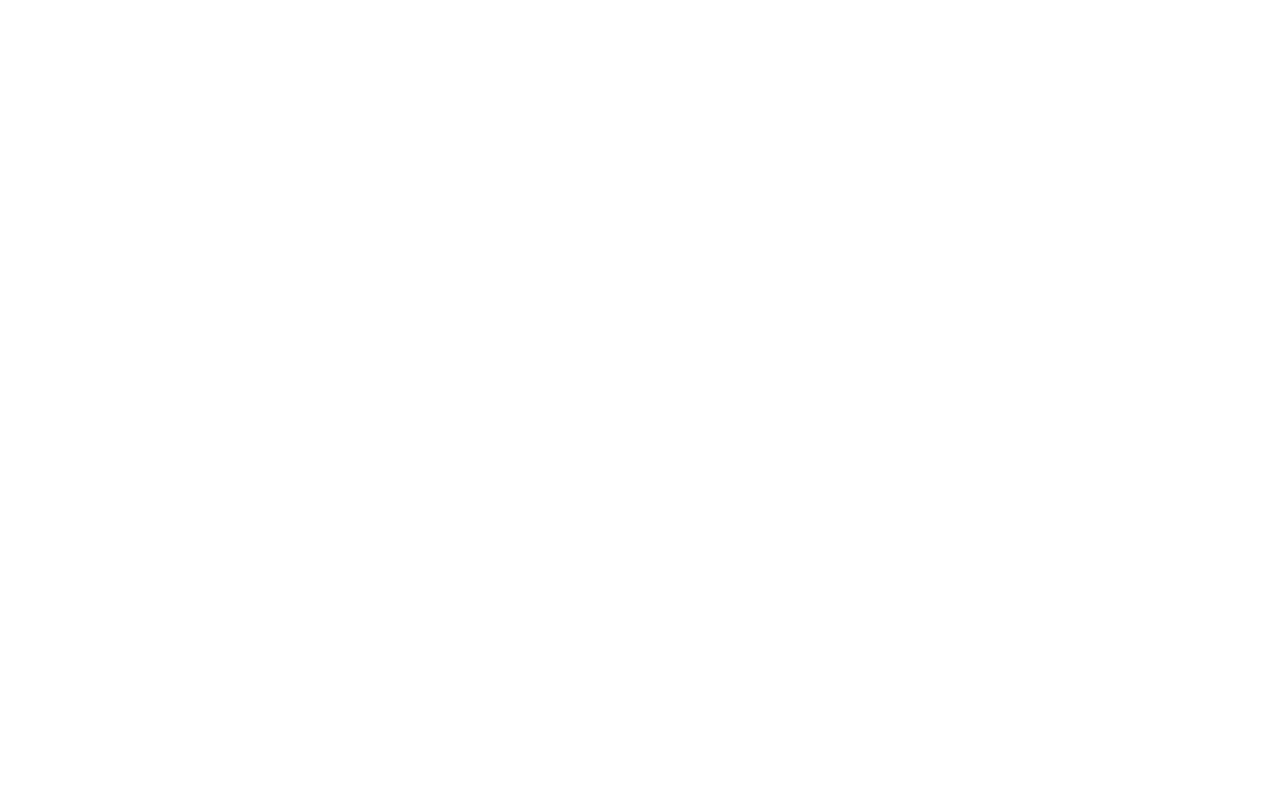
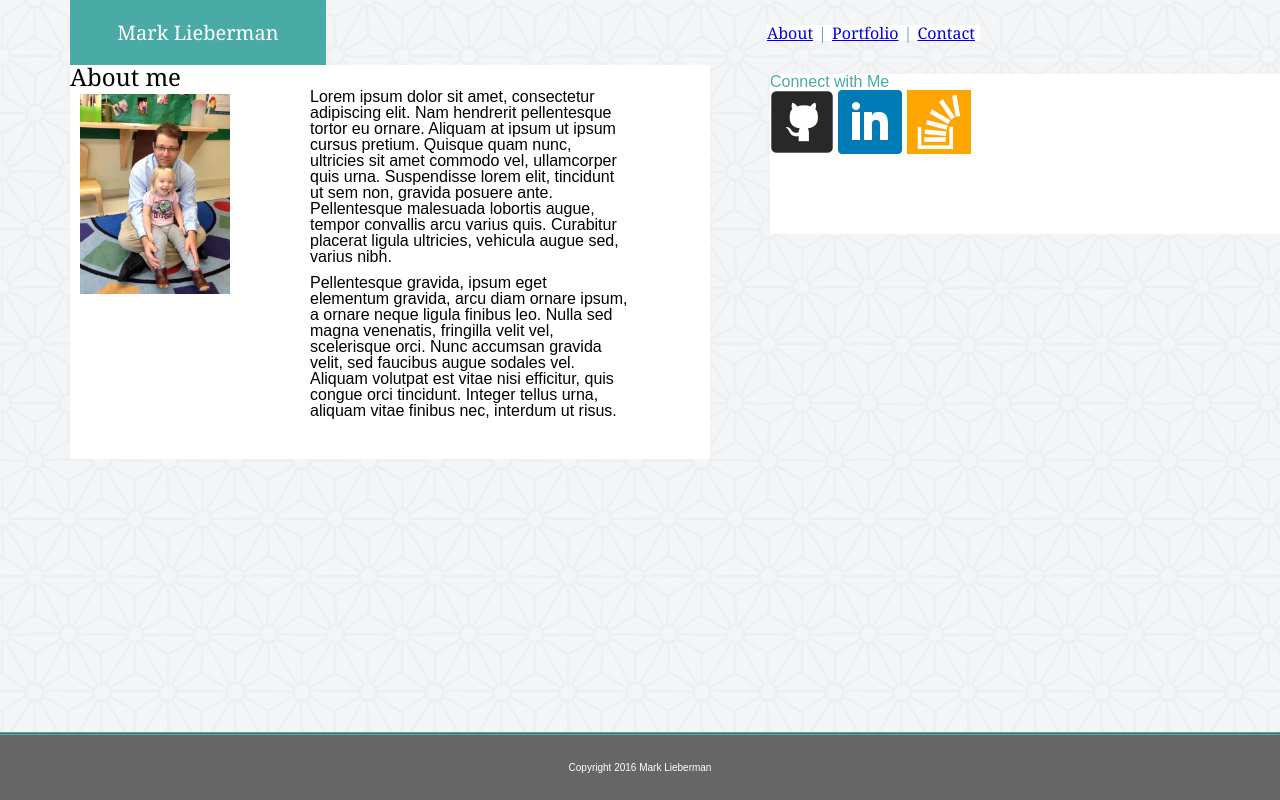
Before and after one commit to Markliebs/Basic-Portfolio, a PHP site: page /portfolio.html in a window 1280 px wide. Before the commit the page is empty. Run offline with PHP 8.4, Linux system fonts and the light colour scheme.

Commit message:
First Attempt at Homework, again

```diff
--- a/assets/css/style.css
+++ b/assets/css/style.css
@@ -1,3 +1,7 @@
+.body{
+	background-image: url("assets/images/asanoha-400px.png");
+	background-repeat: repeat-x;
+}
 .header{
 	text-align: center;
 	vertical-align: middle;
--- a/index.html
+++ b/index.html
@@ -5,6 +5,7 @@
 <link rel="stylesheet" href="assets/css/style.css">
 	<title>This is my Bio song, it isn't very long</title>
 </head>
+<div class="body">
 <body background="assets/images/asanoha-400px.png">
 	<div class="header">
 		<h1>Mark Lieberman</h1>
--- a/portfolio.html
+++ b/portfolio.html
@@ -0,0 +1,57 @@
+<!doctype <!DOCTYPE html>
+<html>
+<head>
+<link rel="stylesheet" href="assets/css/reset.css">
+<link rel="stylesheet" href="assets/css/style.css">
+	<title>This is my Bio song, it isn't very long</title>
+</head>
+<div class="body">
+<body background="assets/images/asanoha-400px.png">
+	<div class="header">
+		<h1>Mark Lieberman</h1>
+	</div>
+	<div class="header2">
+	<p>
+	</div>
+	<div class="top">
+		<ul>
+			<li><a href="index.html">About</a></li>
+			<li>|</li>
+			<li><a href="portfolio.html">Portfolio</a></li>
+			<li>|</li>
+			<li><a href="contact.html">Contact</a></li>
+
+		</ul>
+	</div>
+	<div class="center">
+	<div class="aboutmehead">
+		<div class="h2"><h2>About me</h2>
+		</div>
+			<div class="kira">
+				<img src="assets/images/kira.jpg" width=150 height=200></a>
+			</div>
+			<div class="aboutmetext"
+			<p>
+			Lorem ipsum dolor sit amet, consectetur adipiscing elit. Nam hendrerit pellentesque tortor eu ornare. Aliquam at ipsum ut ipsum cursus pretium. Quisque quam nunc, ultricies sit amet commodo vel, ullamcorper quis urna. Suspendisse lorem elit, tincidunt ut sem non, gravida posuere ante. Pellentesque malesuada lobortis augue, tempor convallis arcu varius quis. Curabitur placerat ligula ultricies, vehicula augue sed, varius nibh.
+			</p>
+			<div class="p">
+			<p>
+			Pellentesque gravida, ipsum eget elementum gravida, arcu diam ornare ipsum, a ornare neque ligula finibus leo. Nulla sed magna venenatis, fringilla velit vel, scelerisque orci. Nunc accumsan gravida velit, sed faucibus augue sodales vel. Aliquam volutpat est vitae nisi efficitur, quis congue orci tincidunt. Integer tellus urna, aliquam vitae finibus nec, interdum ut risus.
+
+
+			</p>
+			</div>
+		</div>
+		<div class="connect">
+			<h3>Connect with Me</h3>
+				<img src="assets/images/github.png" height=64 width=64>
+				<img src="assets/images/linkedin.png" height=64 width=64>
+				<img src="assets/images/stackoverflow.png" height=64 width=64>
+		</div>
+		</div>
+		<div class="footer">
+			Copyright 2016 Mark Lieberman
+		</div>
+
+</body>
+</html>
```
